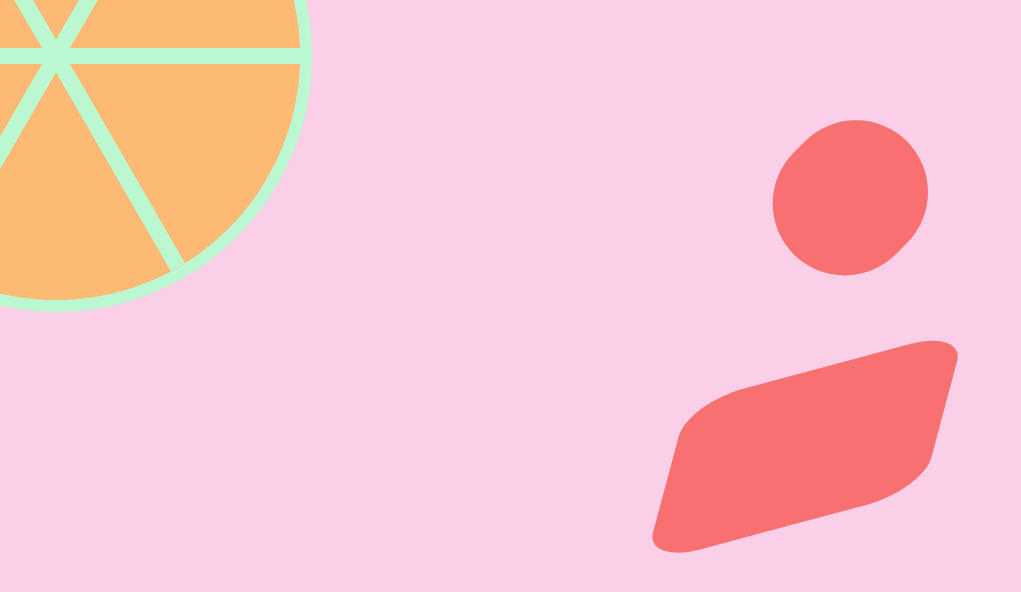
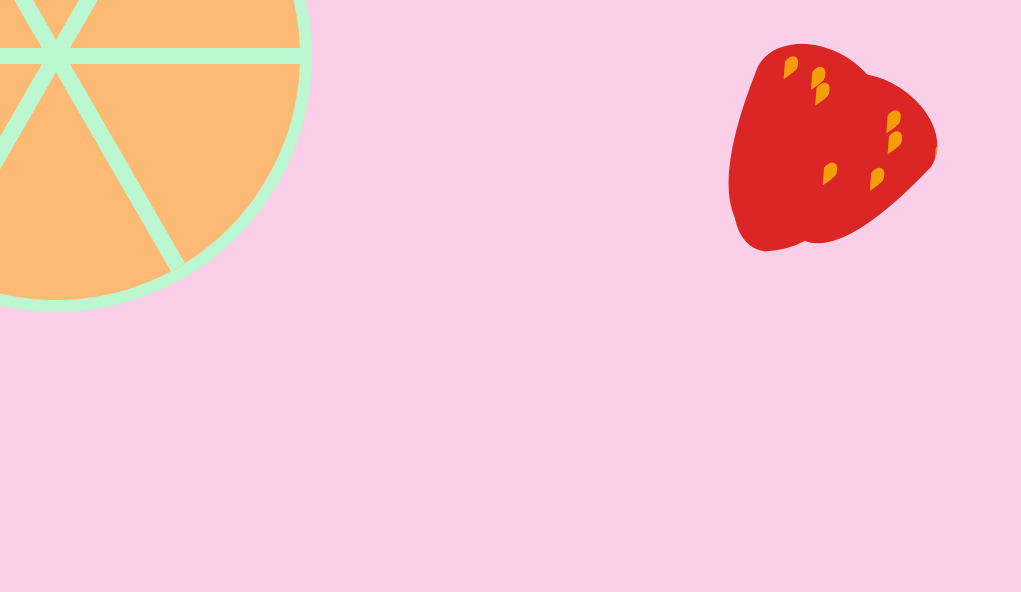
Before and after one commit to Nalundquist/portfolio-new, a Next.js app: page / in a window 1280 px wide. Shown: the top 592 px of the page, without its empty margins (0-1021 px from the left). Built offline with nearby package versions, Linux system fonts and the light colour scheme.

Commit message:
complete strawberry path, seed path, start seed placement

```diff
--- a/app/components/PieCircle.tsx
+++ b/app/components/PieCircle.tsx
@@ -3,7 +3,7 @@ import React from 'react';
 
 const PieCircle: React.FC = () => {
   return (
-    <div className=" transition transform ease-in-out delay-100 duration-1000 active:scale-[9.1] active:rotate-[180deg] w-[32rem] h-[32rem] flex absolute justify-center rounded-full overflow-hidden border-green-200 border-[12px]"
+    <div className=" transition transform ease-in-out delay-100 duration-1000 active:scale-[9.1] active:z-50 active:rotate-[180deg] w-[32rem] h-[32rem] flex absolute justify-center rounded-full overflow-hidden border-green-200 border-[12px]"
 			 	 style={{top: -200, left: -200}}>
 				<div className="absolute flex items-center justify-center w-full h-full transform rotate-[0deg]">
 					<div className="w-full h-full bg-orange-300 clip-path-triangle"></div>
--- a/app/components/Strawberry.tsx
+++ b/app/components/Strawberry.tsx
@@ -1,14 +1,36 @@
 import React from "react";
 
 const Strawberry: React.FC = () => {
-	return(
-		<div className='absolute flex h-[18rem] w-[18rem] justify-center transform rotate-[45deg] ' style={{top: 150, right: 280}}>
-			<div className='relative h-[10rem] w-full bg-red-400 rounded-full flex justify-center flex-row'></div>
-				<div className="relative h-full w-full transform translate-y-[50%] bg-red-400 rotate-[30deg] skew-y-[30deg] overflow-hidden rounded-[20%] content-['']
-					after:absolute after:bg-red-400 after:rounded-br-[50%] after:translate-y-[-30deg] after:skew-y-[-30deg] after:rotate-[-30deg] after:skew-x-[-30deg] after:translate-x-[24%]
-					before:absolute before:bg-red-400 before:rounded-bl-[50%] before:translate-y-[-30deg] before:skew-y-[-30deg] before:rotate-[-30deg] before:skew-x-[30deg] before:translate-x-[-24%]"></div>
-		</div>
-	)
+  const seedPositions = [
+    { top: 24, left: -42 },
+    { top: 12, left: -10 },
+    { top: 15, left: -50 },
+		{ top: 20, left: -42 },
+    { top: 12, left: -10 },
+    { top: 65, left: -50 },
+		{ top: 24, left: -42 },
+    { top: 52, left: -60 },
+    { top: 15, left: -50 },
+		{ top: 24, left: -42 },
+    { top: 42, left: -10 },
+    { top: 45, left: -70 }
+  ];
+
+  return (
+    <div className='absolute flex h-[18rem] w-[18rem] justify-center transform rotate-[30deg] scale-[1.45] ' style={{ top: 150, right: 280 }}>
+      <div className='flex flex-column relative h-[10rem] w-full bg-red-600 flex justify-center flex-row clip-path-strawberry'>
+        {seedPositions.map((position, index) => (
+          <div
+            key={index}
+            className="bg-amber-500 w-[20px] h-[30px] relative clip-path-seed"
+            style={{
+              transform: `translate(${position.left}px, ${position.top}px) scale(.7)`,
+            }}
+          ></div>
+        ))}
+      </div>
+    </div>
+  );
 }
 
 export default Strawberry;
--- a/app/globals.css
+++ b/app/globals.css
@@ -31,5 +31,18 @@ body {
 }
 
 .clip-path-strawtip {
-  clip-path: polygon(100% 0, 20% 0, 80% 0);
+  clip-path: polygon(0 100%, 20% 0, 100% 0);
 }
+
+.clip-path-strawberry {
+  clip-path: path(
+    "M7,42 A48,35,0,0,1,75,9 A49,35,0,0,1,145,42 Q125,125,95,130 A135,65,0,0,1,75,150 A48,105,0,0,1,45,140 Q18,120,7,42 Z"
+  )
+}
+
+.clip-path-seed {
+  clip-path: path(
+  "M6,14 A8,17,0,0,1,20,14 Q20,18,12,34 Q25,52,6,14"
+  )
+
+}
```
